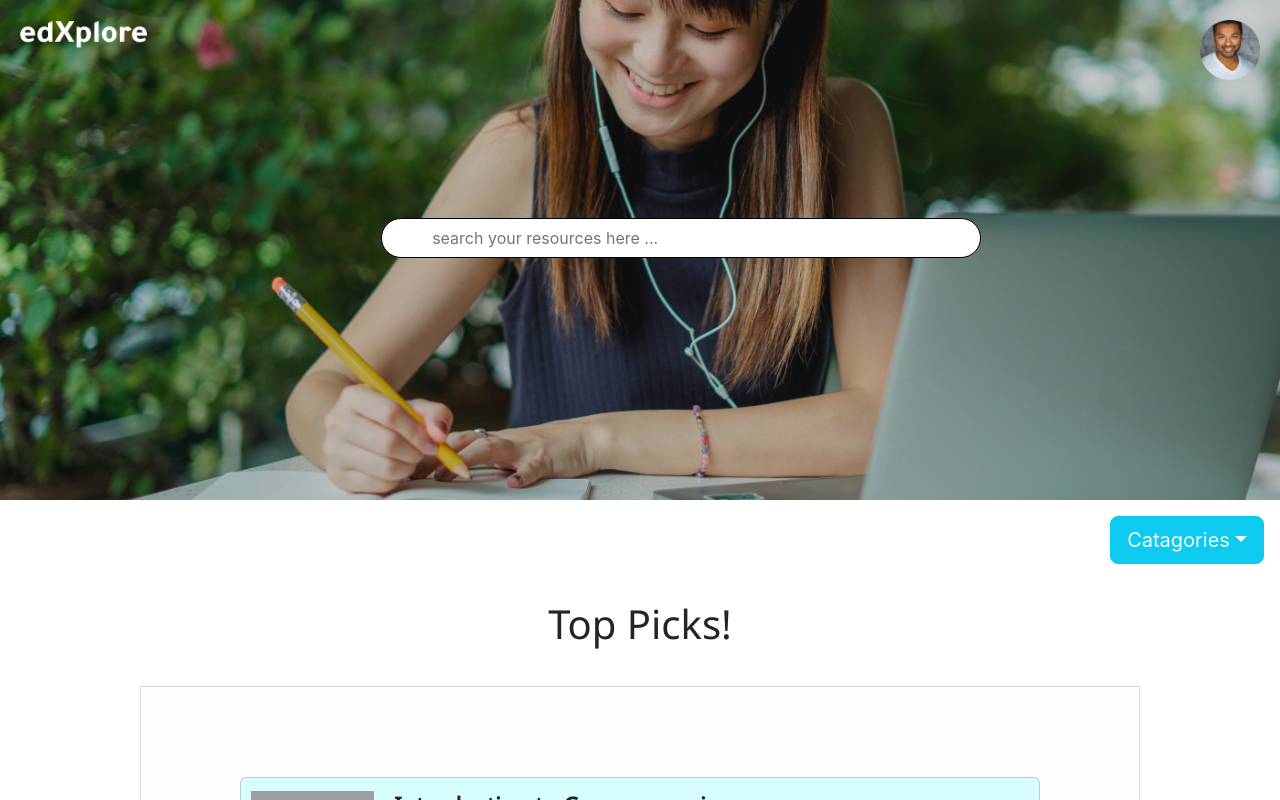
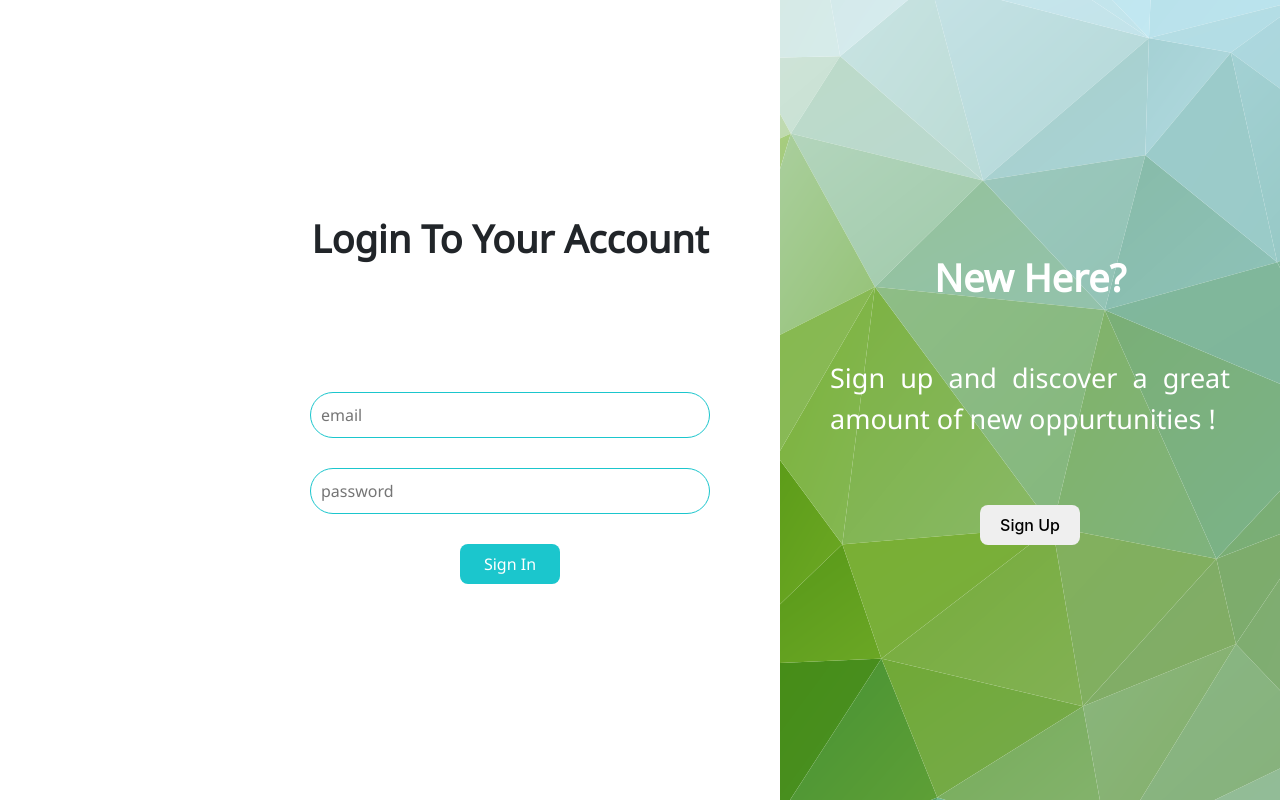
Before and after one commit to rahulvs891/edXplore, a React (Create React App) app: page / in a window 1280 px wide. Shown: the top 800 px of the page. Built offline with nearby package versions, Linux system fonts and the light colour scheme; grey boxes are pictures that could not be loaded.

Commit message:
all done

```diff
--- a/src/components/Sidenav.css
+++ b/src/components/Sidenav.css
@@ -7,6 +7,7 @@
     position: sticky;
     padding-left: 1vw;
     display: flex;
+    flex-direction: column;
     text-align: center;
     justify-content: center;
     padding-top: 1vh;
--- a/src/components/Sidenav.js
+++ b/src/components/Sidenav.js
@@ -1,15 +1,13 @@
 import React,{useState} from 'react';
 import './Sidenav.css';
-
 export default function Sidenav() {
   return (
     <div className='sideNavContainer'>
         <ul>
-          <a href='/'><li>Home</li></a>
+          <a href='/home'><li>Home</li></a>
           <a href='/personal/profile'><li className='cont'>Profile</li></a>
           <a href='/personal/added'><li className='cont'>Added</li></a>
         </ul>
-
     </div>
   )
 }
--- a/src/components/added.css
+++ b/src/components/added.css
@@ -5,6 +5,7 @@
         width: 100%;
         gap: 30px;
             margin-left: 300px;
+            margin-bottom: 30px;
 }
 .added-main h1 {
     font-family: 'Noto Sans', sans-serif;
@@ -12,3 +13,25 @@
     margin-top: 20px;
 
 }
+#modalbutton{
+    position: fixed;
+    right: 30px;
+    top: 80vh;
+}
+#modalbutton .plus{
+    margin-top: -7px;
+}
+.additems{
+    display: flex;
+    gap:30px;
+    flex-direction: column;
+}
+.additems input{
+    float: right;
+    border-radius: 5px;
+    width: 300px;
+    border: 1px solid black;
+}
+.textarea{
+    height: 150px;
+}
--- a/src/components/added.js
+++ b/src/components/added.js
@@ -2,11 +2,13 @@ import React from 'react';
 import './added.css';
 import {data} from '../data';
 import Card from './card';
+import Modal from './modal';
 const Added = () => {
   return (
   <div className='added-main'>
   <h1>Added</h1>
     <Card data={data}/>
+    <Modal/>
   </div>
   );
 };
--- a/src/components/header.js
+++ b/src/components/header.js
@@ -1,11 +1,9 @@
-import React from 'react';
+import React,{useState} from 'react';
 import '../components/header.css';
 import logo from '../images/edXplore.png';
 import { FiSearch } from 'react-icons/fi';
 import profile from '../images/profile.png'
-
 function Header (){
-
     return(
         <div className='head'>
             <div className='header'>
--- /dev/null
+++ b/src/components/modal.js
@@ -0,0 +1,44 @@
+import React from 'react';
+import { AiOutlinePlus} from 'react-icons/ai';
+
+function Modal() {
+  return (
+    <div>
+<button type="button" className="btn btn-primary text-white fs-1 btn-lg rounded-circle" data-bs-toggle="modal" data-bs-target="#staticBackdrop" id='modalbutton'>
+  <div className='plus'><AiOutlinePlus/></div>
+</button>
+<div className="modal fade" id="staticBackdrop" data-bs-backdrop="static" data-bs-keyboard="false" tabindex="-1" aria-labelledby="staticBackdropLabel" aria-hidden="true">
+  <div className="modal-dialog">
+    <div className="modal-content">
+      <div className="modal-header">
+        <h1 className="modal-title fs-5" id="staticBackdropLabel">Add Resources</h1>
+        <button type="button" className="btn-close" data-bs-dismiss="modal" aria-label="Close"></button>
+      </div>
+      <div className="modal-body">
+        <div className='additems'>
+        <label>
+        Title
+        <input type="text"/>
+        </label>
+        <label>
+        Link
+        <input type="text"/>
+        </label>
+        <label>
+        Description
+        <input type="text" className='textarea'/>
+        </label>
+        </div>
+      </div>
+      <div className="modal-footer">
+        <button type="button" className="btn btn-secondary" data-bs-dismiss="modal">Close</button>
+        <button type="button" className="btn btn-primary">Upload</button>
+      </div>
+    </div>
+  </div>
+</div>
+    </div>
+  )
+}
+
+export default Modal
--- /dev/null
+++ b/src/loginpage/login.css
@@ -0,0 +1,71 @@
+.login-page{
+    display: flex;
+    flex-direction: row;
+    justify-content:space-between;
+    align-items: center;
+    height: 100vh;
+}
+.login-lt{
+    margin-left: 260px;
+    font-family: 'Noto Sans', sans-serif;
+    width: 500px;
+    height: 450px;
+    justify-content: center;
+    gap: 30px;
+    align-items: center;
+    display: flex;
+    flex-direction: column;
+}
+.login-lt .login-head{
+    font-family: 'Noto Sans', sans-serif;
+    font-size: 38px;
+    margin-bottom: 100px;
+    font-weight: 600;
+
+}
+.login-rt{
+    width: 500px;
+    align-items: center;
+    display: flex;
+    gap: 50px;
+    justify-content: center;
+    flex-direction: column;
+    background: url('../images/login-bg.png');
+    height: 100vh;
+}
+.login-rt h2{
+    font-family: 'Noto Sans', sans-serif;
+        font-size: 38px;
+    font-weight: 600;
+    color: white;
+}
+.login-rt p{
+    font-size: 27px;
+    width: 400px;
+    color: white;
+    font-weight: 500;
+    font-family: 'Noto Sans', sans-serif;
+    text-align: justify;
+}
+.login-lt input{
+    width: 400px;
+    padding: 10px;
+    border-radius: 50px;
+    border: #1BC6CD 1px solid;
+}
+.login-lt button{
+    padding: 8px;
+    border-radius: 8px;
+    width:100px;
+    background: #1BC6CD;
+    color: white;
+    border: none;
+    font-weight: 500;
+}
+.login-rt button{
+    font-weight: 500;
+    padding: 8px;
+    border-radius: 8px;
+    width: 100px;
+    border: none;
+}
--- /dev/null
+++ b/src/loginpage/signin.js
@@ -0,0 +1,26 @@
+import React from 'react';
+import {Link} from 'react-router-dom';
+import './login.css';
+function SignIn() {
+  return (
+    <div className='login-page'>
+        <div className='login-lt'>
+          <h2 className='login-head'>Login To Your Account</h2>
+            <input type="text" placeholder="email"/>
+            <input type="password" placeholder="password"/>
+          <Link to="/home" >
+            <button>Sign In</button>
+          </Link>
+        </div>
+        <div className='login-rt'>
+            <h2>New Here?</h2>
+            <p>Sign up and discover a great amount of new oppurtunities !</p>
+            <Link to="/signup" >
+            <button>Sign Up</button>
+          </Link>
+        </div>
+    </div>
+  )
+}
+
+export default SignIn;
--- /dev/null
+++ b/src/loginpage/signup.js
@@ -0,0 +1,27 @@
+import React from 'react';
+import {Link} from 'react-router-dom';
+import './login.css';
+function SignUp() {
+  return (
+    <div className='login-page'>
+        <div className='login-lt'>
+            <h2 className='login-head'>Create New Account</h2>
+            <input type="text" placeholder="email"/>
+            <input type="password" placeholder="create password"/>
+            <input type="password" placeholder="confirm paddword"/>
+            <Link to="/home" >
+            <button>Sign Up</button>
+          </Link>
+        </div>
+        <div className='login-rt'>
+            <h2>Already A User?</h2>
+            <p>Sign In and discover a great amount of new oppurtunities !</p>
+            <Link to="/" >
+            <button>Sign In</button>
+          </Link>
+        </div>
+    </div>
+  )
+}
+
+export default SignUp;
```
Also changed, not shown: src/App.js (+12 -2 lines), src/images/login-bg.png (added).
